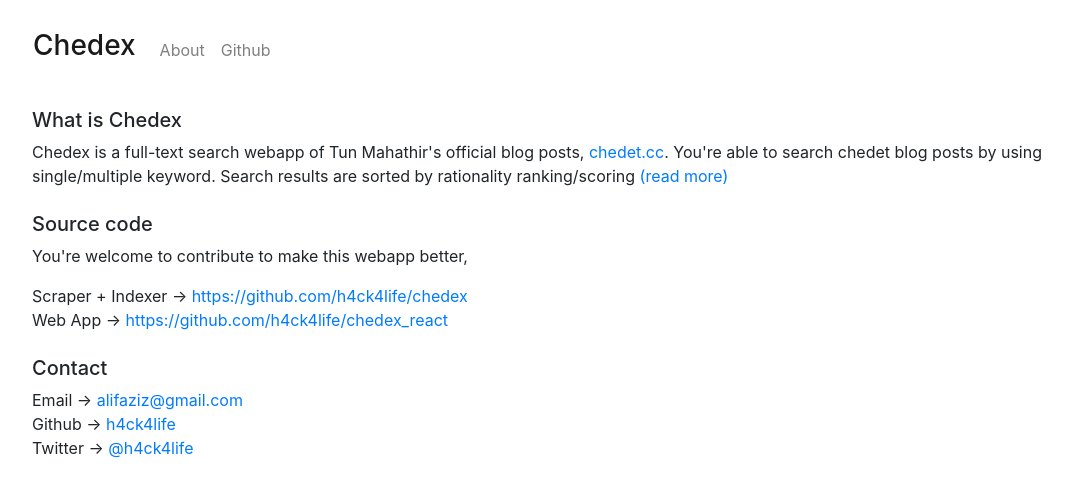
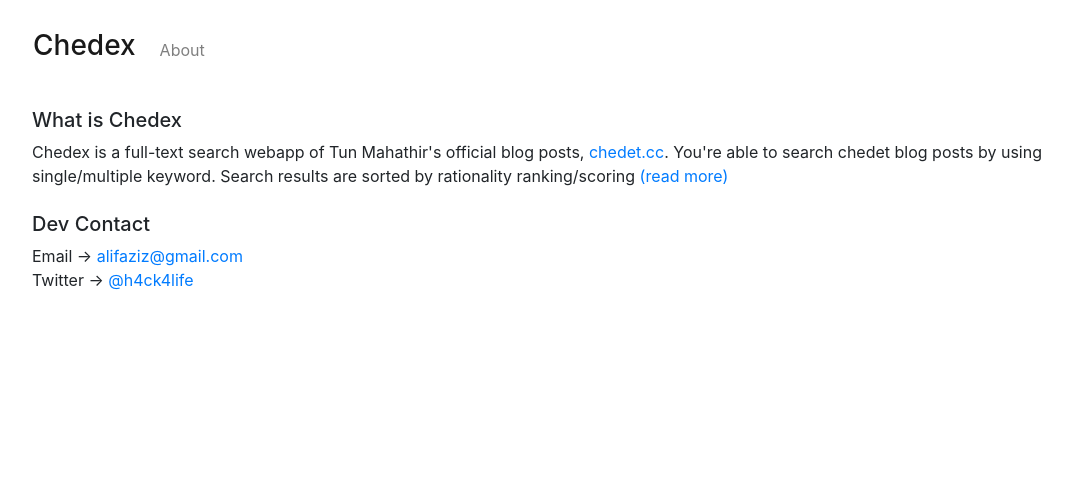
Before and after one commit to h4ck4life/chedex_react, a React (Create React App) app: page /about in a window 1280 px wide. Shown: the top 496 px of the page, without its empty margins (69-1141 px from the left). Built offline with nearby package versions, Linux system fonts and the light colour scheme.

Commit message:
remove contact and some about details

```diff
--- a/src/App.js
+++ b/src/App.js
@@ -24,12 +24,12 @@
               <Link className="nav-link" to="/about">
                 About
               </Link>
-              <Nav.Link
+              {/* <Nav.Link
                 target="_blank"
                 href="https://github.com/h4ck4life/chedex_react"
               >
                 Github
-              </Nav.Link>
+              </Nav.Link> */}
             </Nav>
           </Navbar.Collapse>
         </Navbar>
--- a/src/pages/AboutPage.js
+++ b/src/pages/AboutPage.js
@@ -9,19 +9,19 @@
         <div>Chedex is a full-text search webapp of Tun Mahathir's official blog posts, <a href="http://chedet.cc/">chedet.cc</a>. You're able to search chedet blog posts by using single/multiple keyword. Search results are sorted by rationality ranking/scoring <a href="https://github.com/weixsong/elasticlunr.js">(read more)</a></div>
       </Col>
     </Row>
-    <Row className="mb-4">
+    {/* <Row className="mb-4">
       <Col>
         <h5>Source code</h5>
         <p>You're welcome to contribute to make this webapp better,</p>
         <div>Scraper + Indexer → <a rel="noopener noreferrer" target="_blank" href="https://github.com/h4ck4life/chedex">https://github.com/h4ck4life/chedex</a></div>
         <div>Web App → <a rel="noopener noreferrer" target="_blank" href="https://github.com/h4ck4life/chedex_react">https://github.com/h4ck4life/chedex_react</a></div>
       </Col>
-    </Row>
+    </Row> */}
     <Row className="mb-4">
       <Col>
-        <h5>Contact</h5>
+        <h5>Dev Contact</h5>
         <div>Email → <a href="mailto:alifaziz@gmail.com">alifaziz@gmail.com</a></div>
-        <div>Github → <a rel="noopener noreferrer" target="_blank" href="https://github.com/h4ck4life">h4ck4life</a></div>
+        {/* <div>Github → <a rel="noopener noreferrer" target="_blank" href="https://github.com/h4ck4life">h4ck4life</a></div> */}
         <div>Twitter → <a rel="noopener noreferrer" target="_blank" href="https://twitter.com/h4ck4life">@h4ck4life</a></div>
       </Col>
     </Row>
```
